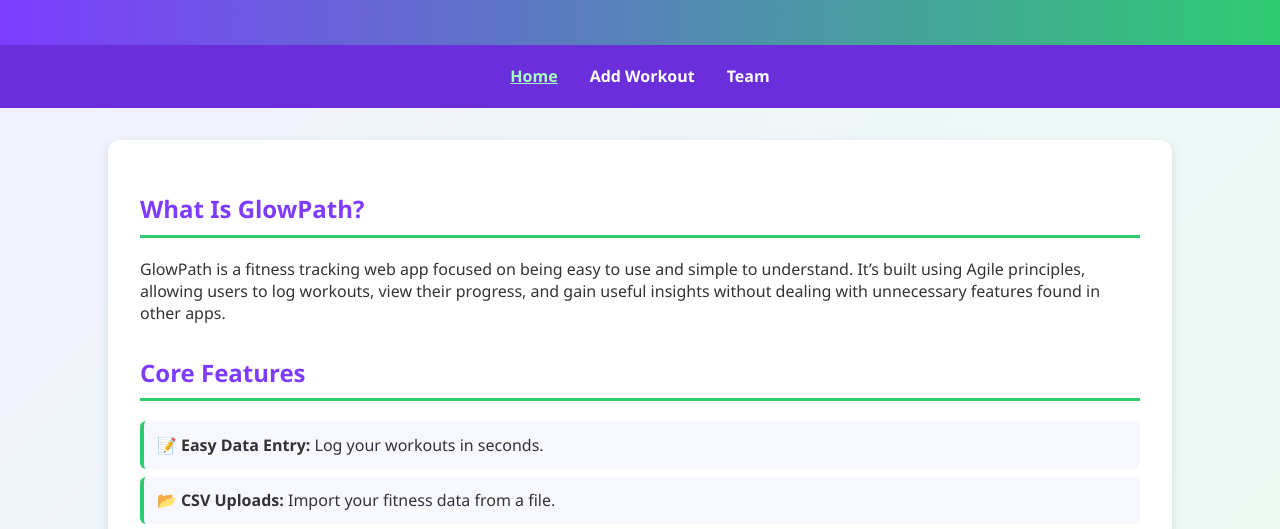
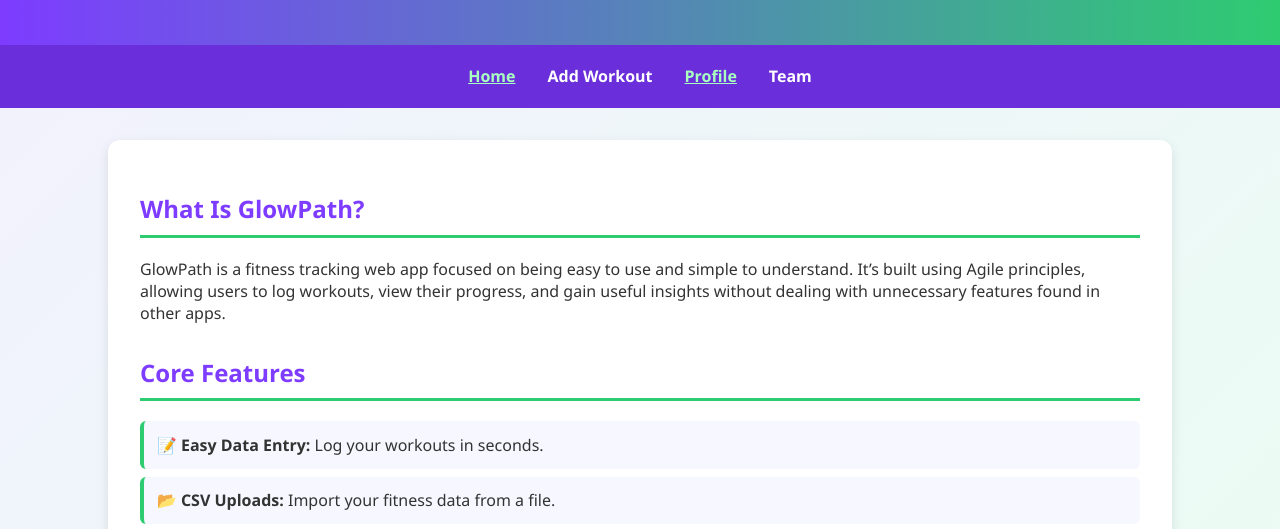
Before and after one commit to Eoghan-OD/GlowPath, a plain HTML site: page home-glowpath.html in a window 1280 px wide. Shown: the part 246-775 px from the top of the page. Drawn offline with Linux system fonts and the light colour scheme.

Commit message:
Add Profile link to navigation in all pages
Added a 'Profile' link with the 'active' class to the navigation bars in home, add workout, and team pages to improve site navigation consistency.

```diff
--- a/home-glowpath.html
+++ b/home-glowpath.html
@@ -21,6 +21,7 @@
   <nav class="glowpath-nav">
     <a href="home-glowpath.html" class="active">Home</a>
     <a href="index-glowpath.html">Add Workout</a>
+    <a href="profile-glowpath.html" class="active">Profile</a>
     <a href="team-glowpath.html">Team</a>
   </nav>
 
```
Also changed, not shown: index-glowpath.html (+1 -0 lines), team-glowpath.html (+1 -0 lines).
